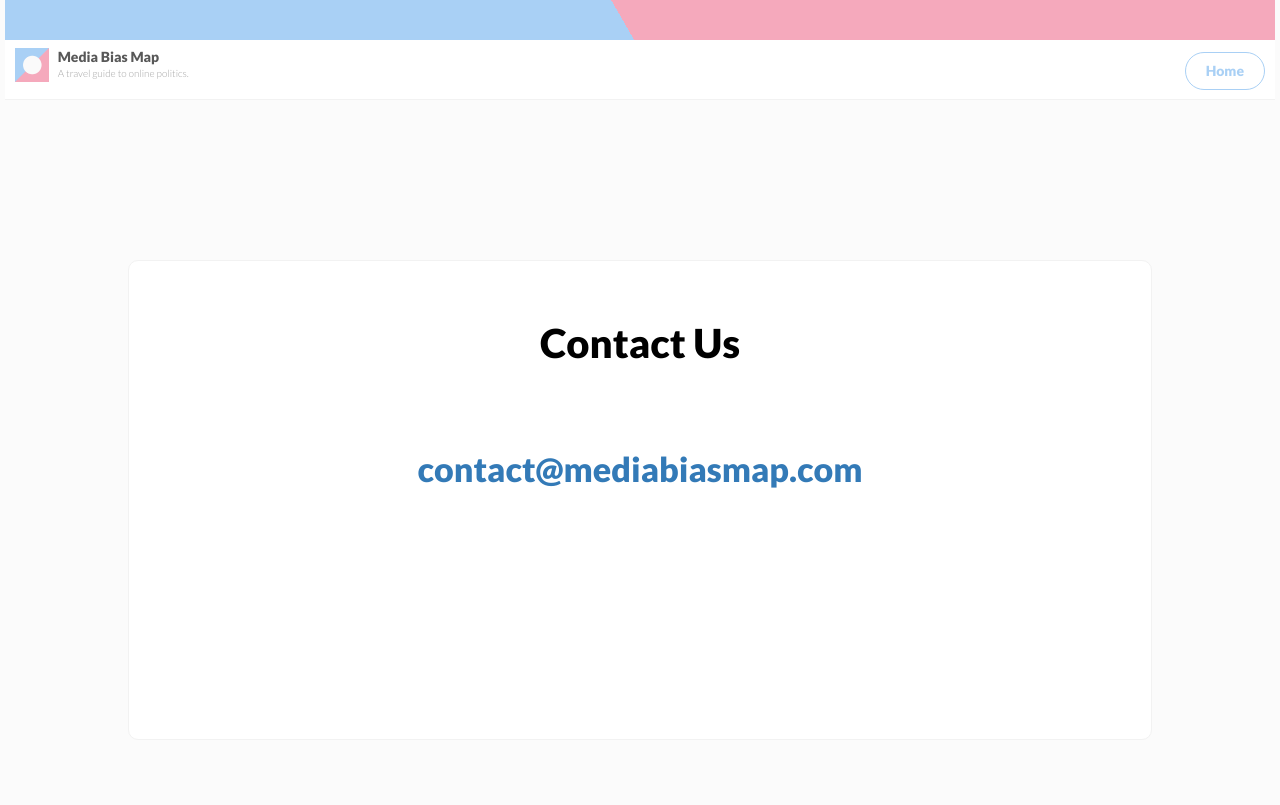
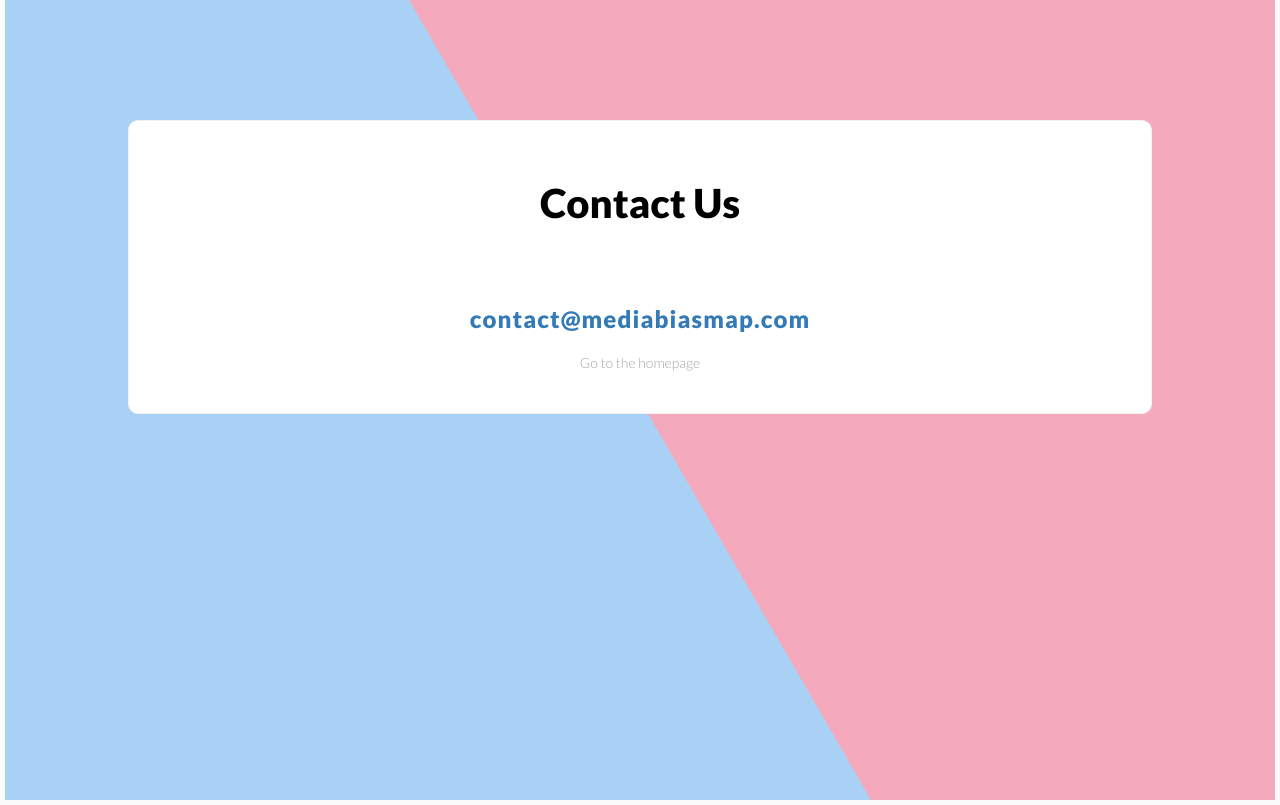
Before and after one commit to ryanjyost/The-Daily-Gray, a Node server app: page /contact-us in a window 1280 px wide. Before the commit the page ends 488 px from the top, so only its background shows below. Run offline with Node 20, Linux system fonts and the light colour scheme; some libraries are stand-ins or nearby versions.

Commit message:
fix background on ejs pages

```diff
--- a/public/stylesheets/style.css
+++ b/public/stylesheets/style.css
@@ -588,6 +588,8 @@
 
 #main-cont-with-background {
     width: 100%;
+    height: 100vh;
+    overflow: scroll;
     background-color: #A9D0F5;
   	background-image: -webkit-linear-gradient(30deg, #A9D0F5 50%, #F5A9BC 50%);
   	z-index: -1;
@@ -601,16 +603,16 @@
 	}
 
 #inner-circle{
-	height: 60vh;
 	width: 80%;
 	margin: auto;
-	margin-top: 20vh;
+	margin-top: 10vh;
 	background-color: #fff;
 	position: absolute;
 	left: 10%;
 	border: 1px solid #f2f2f2;
 	border-radius: 10px;
-	padding: 5vh 0px 0px 0px;
+	padding: 5vh 20px 5vh 20px;
+	position: absolute;
 }
 
 #sign-up-header{
@@ -678,10 +680,20 @@
 Contact Us*/
 
 #contact-email{
-	font-size: 34px;
 	text-align: center;
 	display: block;
 	margin-top: 10vh;
+	font-size: 16px;
+}
+
+#contact-email:hover{
+	color: #585858;
+}
+
+@media(min-width:950px){
+	#contact-email{
+		font-size: 24px;
+	}
 }
 
 
@@ -695,6 +707,7 @@
 	border: 1px solid #f2f2f2;
 	border-radius: 10px;
 	padding: 5vh 0px 5vh 0px;
+
 }
 
 	.section{
--- a/views/pages/contactUs.ejs
+++ b/views/pages/contactUs.ejs
@@ -5,12 +5,12 @@
   </head>
   <body>
   <div id="main-cont-with-background">
-    <% include ../partials/menubar.ejs %>
-
       <div id="inner-circle">
         <h3 id="sign-up-header">Contact Us</h3>
 
-        <a id="contact-email" href="mailto:contact@mediabiasmap.com">contact@mediabiasmap.com</a>
+        <h2><a id="contact-email" href="mailto:contact@mediabiasmap.com">contact@mediabiasmap.com</a></h2>
+
+        <a id="home-from-signup-success" href="/">Go to the homepage</a>
      </div>
 
   </div>
```
